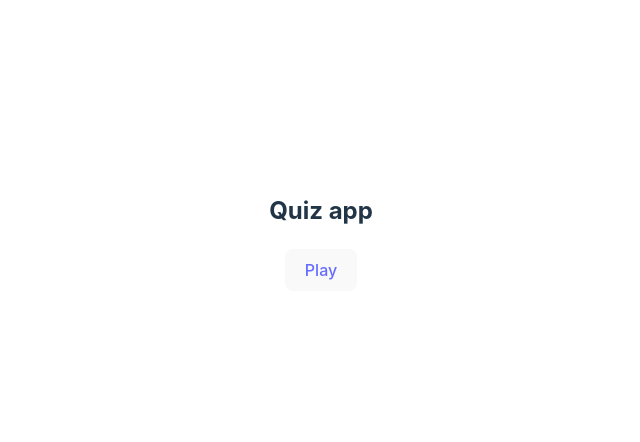
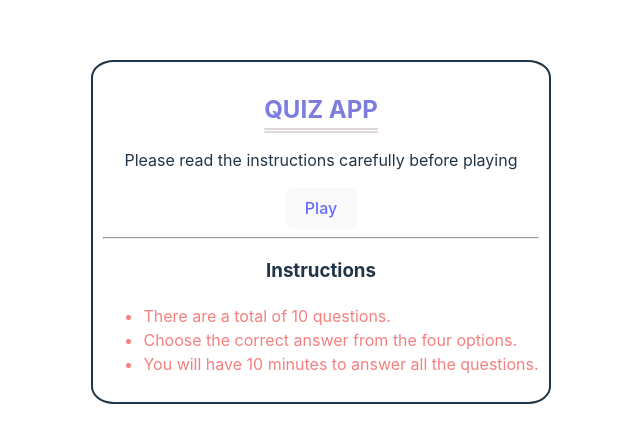
Before and after one commit to Sourav-KK/Quiz_app, a React (Vite) app: page / in a window 1280 px wide. Shown: the part 168-610 px from the top of the page, without its empty margins (319-959 px from the left). Built offline with nearby package versions, Linux system fonts and the light colour scheme.

Commit message:
updated basic stying of home page

```diff
--- a/src/App.tsx
+++ b/src/App.tsx
@@ -19,7 +19,6 @@ const router = createBrowserRouter([
 ]);
 
 const App = () => {
-
   return <RouterProvider router={router} />;
 };
 
--- /dev/null
+++ b/src/Components/Home/Instructions.tsx
@@ -0,0 +1,16 @@
+const Instructions = () => {
+  return (
+    <div className="instructions">
+      <div className="">
+        <h3>Instructions</h3>
+      </div>
+      <ul>
+        <li> There are a total of 10 questions.</li>
+        <li> Choose the correct answer from the four options.</li>
+        <li> You will have 10 minutes to answer all the questions.</li>
+      </ul>
+    </div>
+  );
+};
+
+export default Instructions;
--- /dev/null
+++ b/src/Components/Home/Playbtn.tsx
@@ -0,0 +1,13 @@
+import { Link } from "react-router-dom";
+
+const Playbtn = () => {
+  return (
+    <div className="flex">
+      <button type="button">
+        <Link to={"/play"}>Play</Link>
+      </button>
+    </div>
+  );
+};
+
+export default Playbtn;
--- a/src/Pages/Game/Game.tsx
+++ b/src/Pages/Game/Game.tsx
@@ -1,32 +1,32 @@
 import { useEffect, useState } from "react";
 
 const Game = () => {
-  const [isFullScreen, setIsFullScreen] = useState(
-    document.fullscreenElement != null
-  );
+  // const [isFullScreen, setIsFullScreen] = useState(
+  //   document.fullscreenElement != null
+  // );
 
-  useEffect(() => {
-    const checkFullScreen = () => {
-      if (!document.fullscreenElement) {
-        alert(
-          "You are not in full screen mode. Press OK to enter full screen."
-        );
-        handleFullScreen();
-      }
-    };
+  // useEffect(() => {
+  //   const checkFullScreen = () => {
+  //     if (!document.fullscreenElement) {
+  //       alert(
+  //         "You are not in full screen mode. Press OK to enter full screen."
+  //       );
+  //       handleFullScreen();
+  //     }
+  //   };
 
-    const handleFullScreen = () => {
-      document.documentElement.requestFullscreen().catch((e) => {
-        console.error(e);
-      });
-    };
+  //   const handleFullScreen = () => {
+  //     document.documentElement.requestFullscreen().catch((e) => {
+  //       console.error(e);
+  //     });
+  //   };
 
-    checkFullScreen();
-  }, []);
+  //   checkFullScreen();
+  // }, []);
 
-  if (!isFullScreen) {
-    alert("Please enable fullscreen mode");
-  }
+  // if (!isFullScreen) {
+  //   alert("Please enable fullscreen mode");
+  // }
 
   return <div>Welcom to game</div>;
 };
--- a/src/Pages/Home/Home.tsx
+++ b/src/Pages/Home/Home.tsx
@@ -1,18 +1,21 @@
+import Instructions from "../../Components/Home/Instructions";
+import Playbtn from "../../Components/Home/Playbtn";
 import "../../Styles/App.css";
-import { Link } from "react-router-dom";
 
 function App() {
   return (
     <div className="main">
       <div className="start-holder">
         <div className="heading-holder">
-          <h2>Quiz app</h2>
+          <h2 className="home-Heading">Quiz app</h2>
         </div>
-        <div className="flex">
-          <button type="button">
-            <Link to={"/play"}>Play</Link>
-          </button>
+        <div className="instruction-remainder">
+          <p>Please read the instructions carefully before playing</p>
         </div>
+
+        <Playbtn />
+        <hr />
+        <Instructions />
       </div>
     </div>
   );
--- a/src/Styles/App.css
+++ b/src/Styles/App.css
@@ -4,3 +4,23 @@
   padding: 2rem;
   text-align: center;
 }
+
+li {
+  text-align: left;
+  color: rgb(244, 128, 128);
+
+}
+
+.start-holder {
+  border: 2px solid;
+  border-radius: 5%;
+  padding: 10px;
+
+}
+
+.home-Heading {
+  color: rgb(125, 125, 222);
+  text-transform: uppercase;
+  text-decoration: underline double rgb(223, 215, 215);
+  text-underline-offset: 10px;
+}
```
Also changed, not shown: src/Styles/instructions.css (added).
